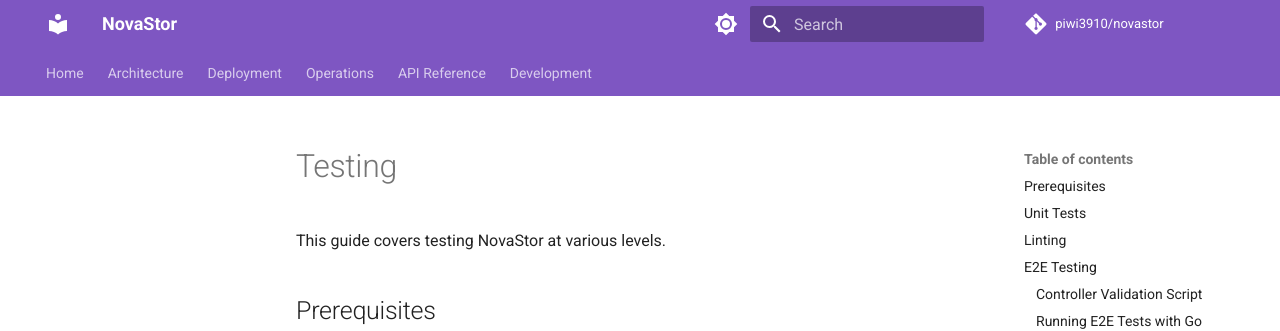
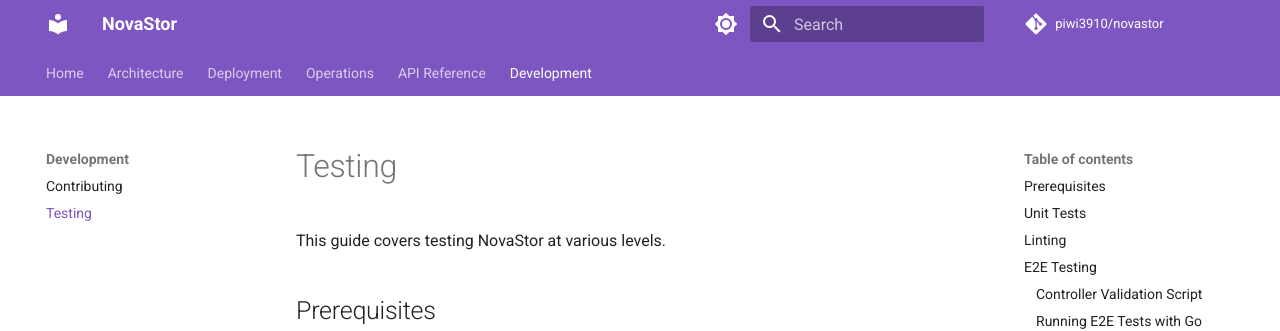
Before and after one commit to azrtydxb/novastor, an MkDocs documentation site: the page built from docs/development/testing.md, in a window 1280 px wide. Shown: the top 331 px of the page. Built offline with MkDocs 1.6.1 and Material for MkDocs 9.7.7, drawn with Linux system fonts in a browser that asks for light colours; comment, search, counter and statistics services are not loaded.

Commit message:
Add Testing guide to documentation nav
Resolves #24

```diff
--- a/mkdocs.yml
+++ b/mkdocs.yml
@@ -73,3 +73,4 @@
       - S3 API Compatibility: api/s3.md
   - Development:
       - Contributing: development/contributing.md
+      - Testing: development/testing.md
```
